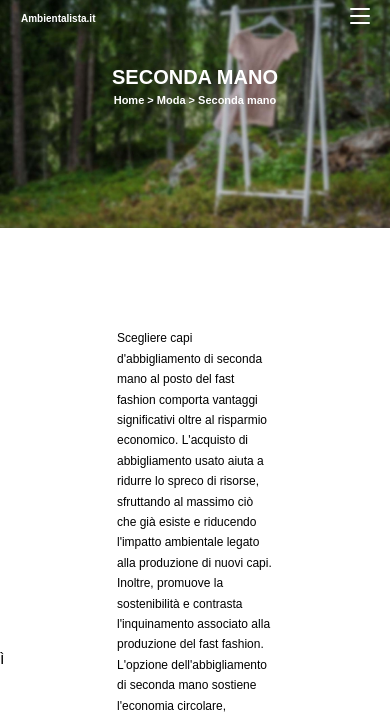
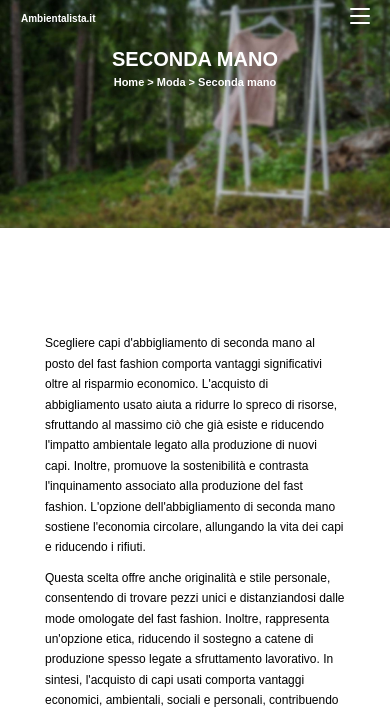
Before and after one commit to RiccardoPappalardo/Esame-finale, a plain HTML site: page seconda mano.html in a window 390 px wide. Shown: the top 714 px of the page. Drawn offline with Linux system fonts and the light colour scheme.

Commit message:
add HTML, CSS, IMG

```diff
--- a/css/style1.css
+++ b/css/style1.css
@@ -432,6 +432,9 @@ footer img{
 
    main p{
     font-size:12px;
+    margin: auto;
+    max-width: 300px;
+    padding: 5px;
    }
    main h4{
     font-size: 10px;
--- a/seconda mano.html
+++ b/seconda mano.html
@@ -27,7 +27,7 @@
      <a href="turismo.html">Turismo</a>
      <a href="chi siamo.html">Chi siamo</a></li>
     </ul>
- ì
+
 </nav>
 <h2>SECONDA MANO</h2>
 <h4>Home > Moda > Seconda mano</h4>
```
